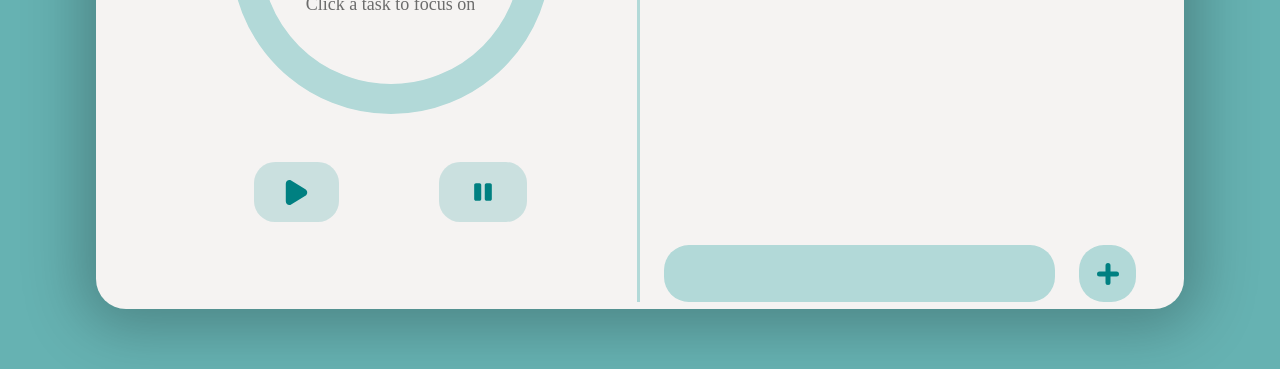
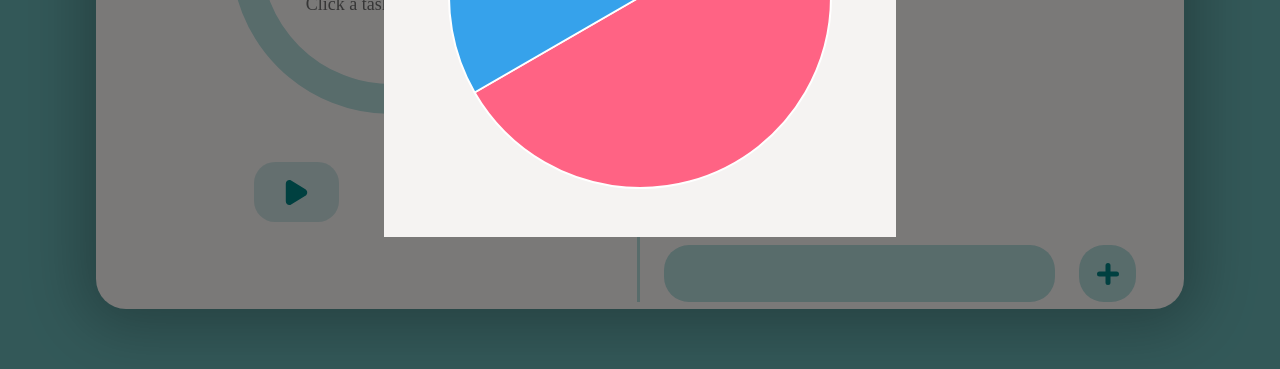
Before and after one commit to amliyanage/Auramind, a plain HTML site: page pages/index.html in a window 1280 px wide. Shown: the part 431-800 px from the top of the page. Drawn offline with nearby package versions, Linux system fonts and the light colour scheme.

Commit message:
chart popup developed

```diff
--- /dev/null
+++ b/css/Popup.css
@@ -0,0 +1,18 @@
+#chart {
+    position: absolute;
+    background: rgba(0, 0, 0, 0.50); /* This is the dimmed background */
+    width: 100%;
+    height: 100%;
+}
+
+#chart > div{
+    background: #F5F3F2;
+    width: 40%;
+    height: auto;
+    border-right: 30px;
+}
+
+canvas{
+    width: 100% !important;
+    height: auto !important;
+}
--- /dev/null
+++ b/js/chat.js
@@ -0,0 +1,18 @@
+$(document).ready(function() {
+    const ctx = document.getElementById('myPieChart').getContext('2d');
+    const myPieChart = new Chart(ctx, {
+        type: 'pie',
+        data: {
+            labels: ['Red', 'Blue', 'Yellow'],
+            datasets: [{
+                label: 'My First Dataset',
+                data: [300, 50, 100],
+                backgroundColor: ['#FF6384', '#36A2EB', '#FFCE56'],
+                hoverOffset: 4
+            }]
+        },
+        options: {
+            responsive: true,
+        }
+    });
+});
--- a/pages/index.html
+++ b/pages/index.html
@@ -5,9 +5,21 @@
     <title>Home Page</title>
     <link rel="stylesheet" href="/assets/css/bootstrap.min.css">
     <link rel="stylesheet" href="/css/HomePage.css">
+    <link rel="stylesheet" href="/css/Popup.css">
+    <script src="https://cdn.jsdelivr.net/npm/chart.js"></script>
 </head>
 <body>
-    <div id="HomePage" class="d-flex justify-content-center align-items-center">
+
+<div id="chart" class="d-flex align-items-center justify-content-center">
+    <div class="p-5">
+        <div class="btn-close float-end"></div>
+        <canvas id="myPieChart"></canvas>
+    </div>
+</div>
+
+
+
+<div id="HomePage" class="d-flex justify-content-center align-items-center">
         <div class="p-5">
 
             <div class="timerSection">
@@ -62,5 +74,7 @@
         </div>
     </div>
 <script src="/assets/js/bootstrap.min.js"></script>
+<script src="https://code.jquery.com/jquery-3.6.0.min.js"></script>
+<script src="/js/chat.js"></script>
 </body>
 </html>
```
